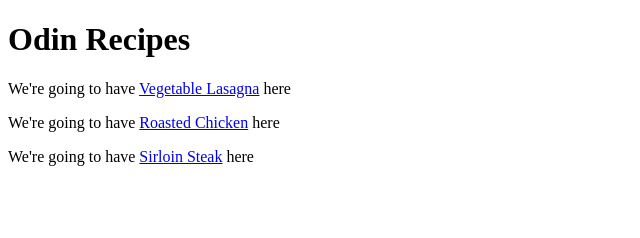
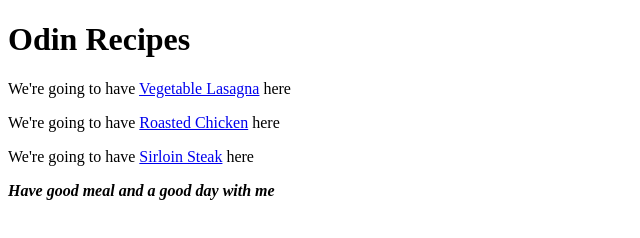
Before and after one commit to minhquan-Hoang95/odin-recipes, a plain HTML site: page index.html in a window 1280 px wide. Shown: the whole page, without its empty margins (0-640 px from the left). Drawn offline with Linux system fonts and the light colour scheme.

Commit message:
Edit index.html

```diff
--- a/index.html
+++ b/index.html
@@ -10,8 +10,8 @@
 
         <p>We're going to have <a href="./recipes/lasagna.html">Vegetable Lasagna</a> here</p>
         <p>We're going to have <a href="./recipes/chicken.html">Roasted Chicken</a> here</p>
-            <p>We're going to have <a href="./recipes/steak.html">Sirloin Steak</a> here</p>
-
+        <p>We're going to have <a href="./recipes/steak.html">Sirloin Steak</a> here</p>
+        <p><strong><em>Have good meal and a good day with  me</em></strong></p>
 
     </body>
 </html>
```
